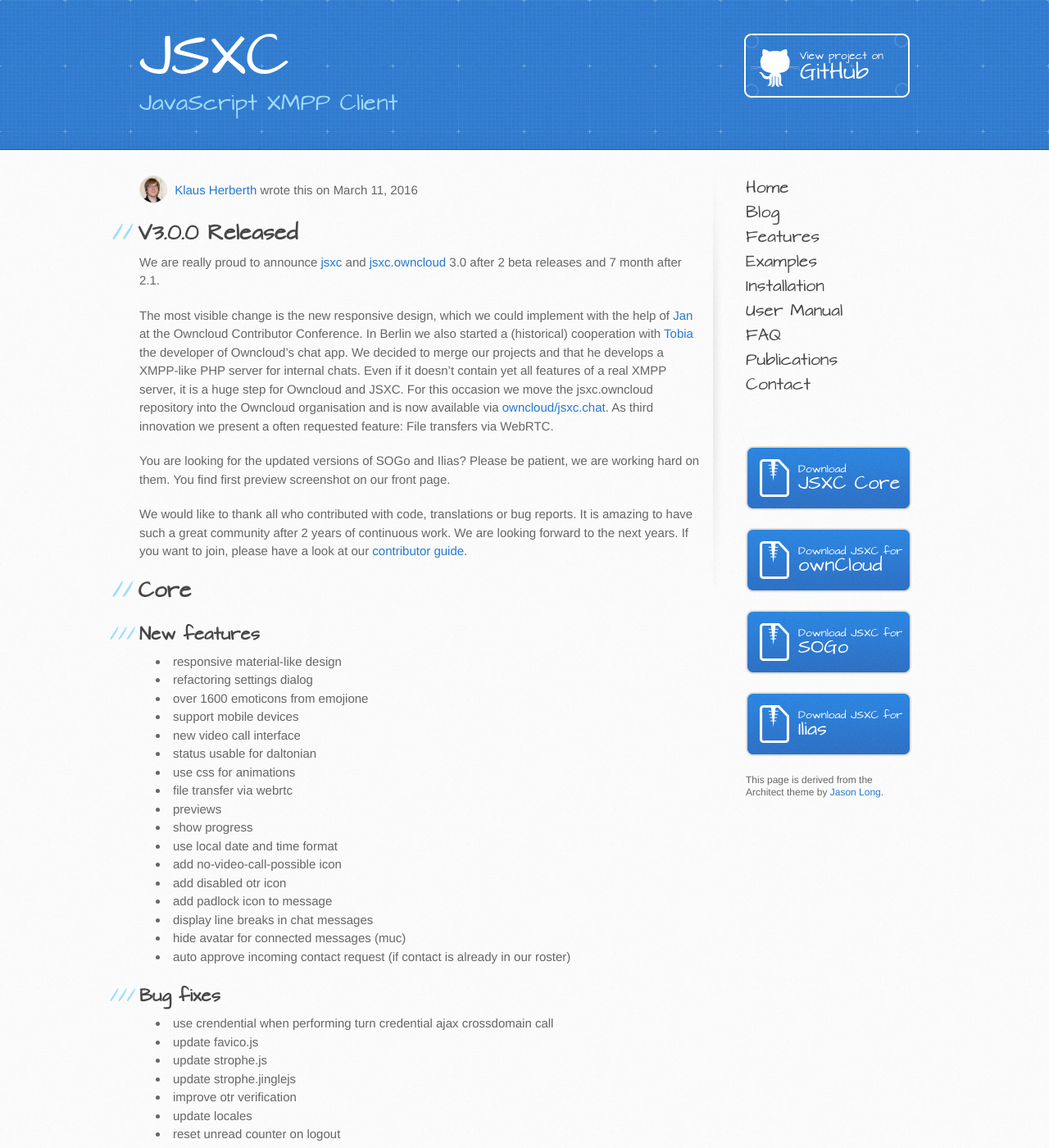
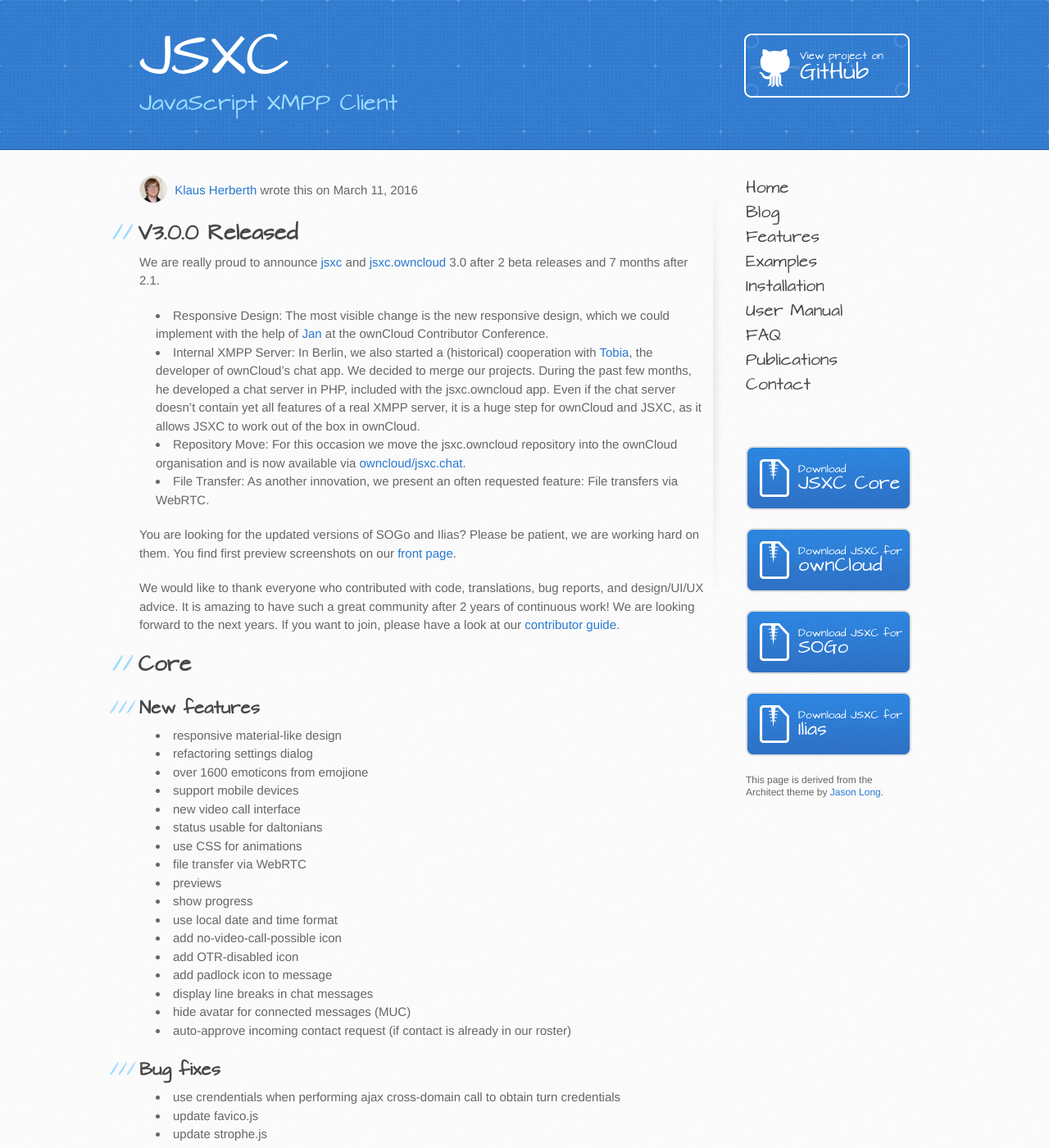
Before and after one commit to jsxc/jsxc.org, a Jekyll site: the page built from _posts/2016-03-11-v3.0.0-released.md, in a window 1280 px wide and 1400 px high. Shown: the whole window at 82% size. Built offline with Jekyll 4.4.1, drawn with Linux system fonts in a browser that asks for light colours; Markdown is read by kramdown in place of the engine named in the settings; comment, search, counter and statistics services are not loaded; some of the changed text lies outside the part shown.

Commit message:
Improved wording; highlighted major changes

```diff
--- a/_posts/2016-03-11-v3.0.0-released.md
+++ b/_posts/2016-03-11-v3.0.0-released.md
@@ -1,13 +1,16 @@
 ---
 author: klaus_herberth
 ---
-We are really proud to announce [jsxc](https://github.com/jsxc/jsxc/releases/) and [jsxc.owncloud](https://github.com/owncloud/jsxc.chat/releases/) 3.0 after 2 beta releases and 7 month after 2.1.
+We are really proud to announce [jsxc](https://github.com/jsxc/jsxc/releases/) and [jsxc.owncloud](https://github.com/owncloud/jsxc.chat/releases/) 3.0 after 2 beta releases and 7 months after 2.1.
 
-The most visible change is the new responsive design, which we could implement with the help of [Jan](https://github.com/jancborchardt) at the Owncloud Contributor Conference. In Berlin we also started a (historical) cooperation with [Tobia](https://github.com/LEDfan) the developer of Owncloud's chat app. We decided to merge our projects and that he develops a XMPP-like PHP server for internal chats. Even if it doesn't contain yet all features of a real XMPP server, it is a huge step for Owncloud and JSXC. For this occasion we move the jsxc.owncloud repository into the Owncloud organisation and is now available via [owncloud/jsxc.chat](https://github.com/owncloud/jsxc.chat/). As third innovation we present a often requested feature: File transfers via WebRTC.
+- *Responsive Design:* The most visible change is the new *responsive design*, which we could implement with the help of [Jan](https://github.com/jancborchardt) at the ownCloud Contributor Conference.
+- *Internal XMPP Server:* In Berlin, we also started a (historical) cooperation with [Tobia](https://github.com/LEDfan), the developer of ownCloud's chat app. We decided to merge our projects. During the past few months, he developed a chat server in PHP, included with the jsxc.owncloud app. Even if the chat server doesn't contain yet all features of a real XMPP server, it is a huge step for ownCloud and JSXC, as it allows JSXC to work out of the box in ownCloud.
+- *Repository Move:* For this occasion we move the jsxc.owncloud repository into the ownCloud organisation and is now available via [owncloud/jsxc.chat](https://github.com/owncloud/jsxc.chat/).
+- *File Transfer:* As another innovation, we present an often requested feature: File transfers via WebRTC.
 
-You are looking for the updated versions of SOGo and Ilias? Please be patient, we are working hard on them. You find first preview screenshot on our front page.
+You are looking for the updated versions of SOGo and Ilias? Please be patient, we are working hard on them. You find first preview screenshots on our [front page](/).
 
-We would like to thank all who contributed with code, translations or bug reports. It is amazing to have such a great community after 2 years of continuous work. We are looking forward to the next years. If you want to join, please have a look at our [contributor guide](https://github.com/jsxc/jsxc/wiki/Contributor-Guide).
+We would like to thank everyone who contributed with code, translations, bug reports, and design/UI/UX advice. It is amazing to have such a great community after 2 years of continuous work! We are looking forward to the next years. If you want to join, please have a look at our [contributor guide](https://github.com/jsxc/jsxc/wiki/Contributor-Guide).
 
 ## Core
 ### New features
@@ -16,39 +19,39 @@
  - over 1600 emoticons from emojione
  - support mobile devices
  - new video call interface
- - status usable for daltonian
- - use css for animations
-- file transfer via webrtc
+ - status usable for daltonians
+ - use CSS for animations
+- file transfer via WebRTC
  - previews
  - show progress
 - use local date and time format
 - add no-video-call-possible icon
-- add disabled otr icon
+- add OTR-disabled icon
 - add padlock icon to message
 - display line breaks in chat messages
-- hide avatar for connected messages (muc)
-- auto approve incoming contact request (if contact is already in our roster)
+- hide avatar for connected messages (MUC)
+- auto-approve incoming contact request (if contact is already in our roster)
 
 ### Bug fixes
-- use crendential when performing turn credential ajax crossdomain call
+- use crendentials when performing ajax cross-domain call to obtain turn credentials
 - update favico.js
 - update strophe.js
 - update strophe.jinglejs
-- improve otr verification
+- improve OTR verification
 - update locales
 - reset unread counter on logout
 - fix blank video
 - fix hang up video call
 - fix debug information
-- fix muc message without id
+- fix MUC message without id
 - fix type error in jingle error
 
 ### Developer changes
-- remove "develop" branch and use instead "master" branch
-- Makefile for setup developer environment
+- remove "develop" branch and use "master" branch instead
+- Makefile to set up developer environment
 - remove loginTimeout option
-- add new jsxc.start function to start chat with password or sid/rid
-- add new option loginForm.ifFound (deprecates loginForm.attachIfFound)
+- add new `jsxc.start` function to start chat with password or sid/rid
+- add new option `loginForm.ifFound` (deprecates `loginForm.attachIfFound`)
 - add named dialogs
 - new message object
 - remove outdated stuff
@@ -57,14 +60,14 @@
 ## ownCloud
 - upgrade jsxc to v3.0.0
 - add experimental internal chat server
-- add chat icon to oc header
-- ignore empty bosh url on login
-- do not use login overlay in oc >= 8.2
-- refactore admin settings
+- add chat icon to ownCloud header
+- ignore empty BoSH url on login
+- do not use login overlay in ownCloud >= 8.2
+- refactor admin settings
 - fix initial sidebar handling
-- fix conflict with oc avatars
-- modify csp (oc 9.0)
-- set minimum required oc version to 8.0
+- fix conflict with ownCloud avatars
+- modify CSP (ownCloud 9.0)
+- set minimum required owcnCloud version to 8.0
 - remove deprecated code and beautify
 - fix turn credentials with secret
 
```
